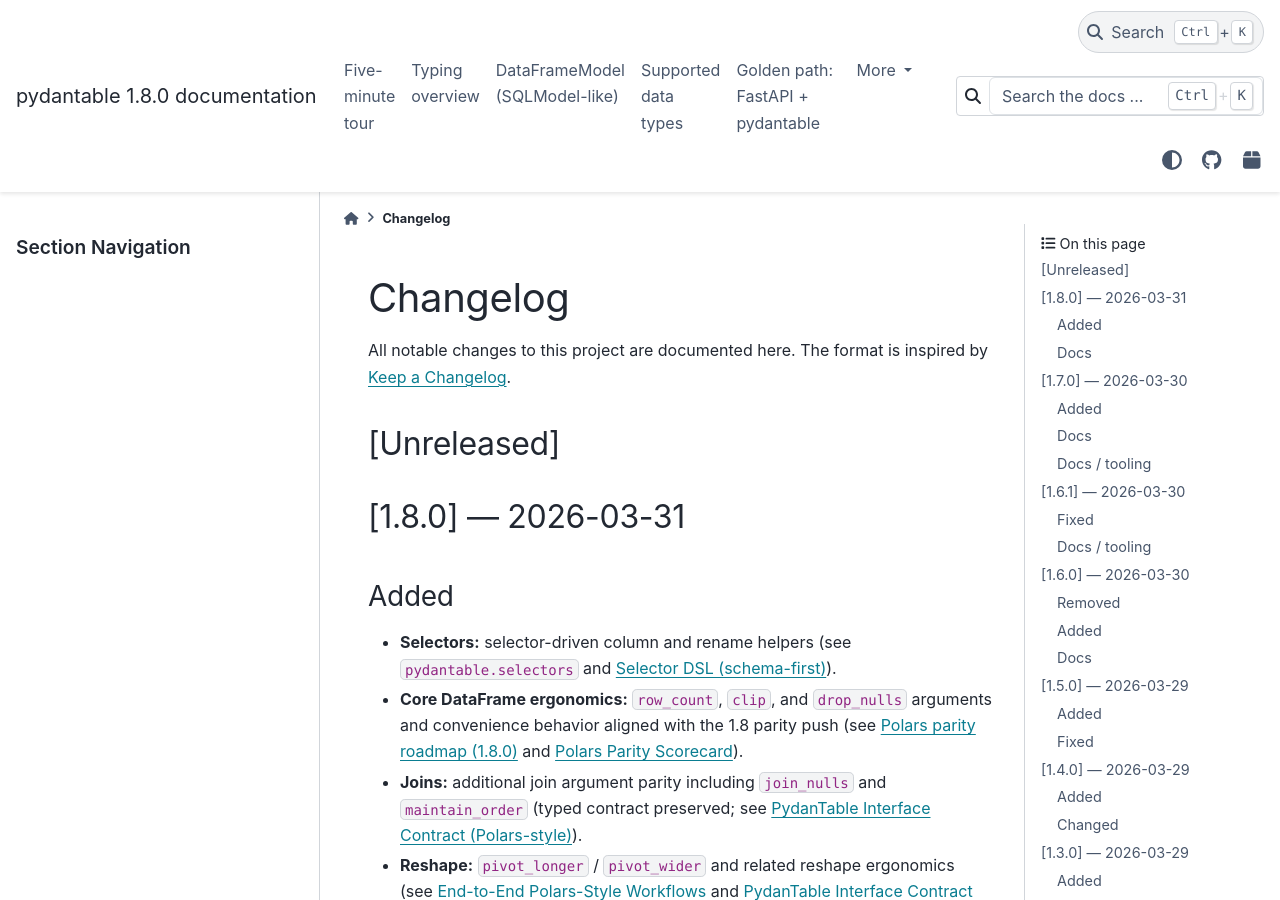
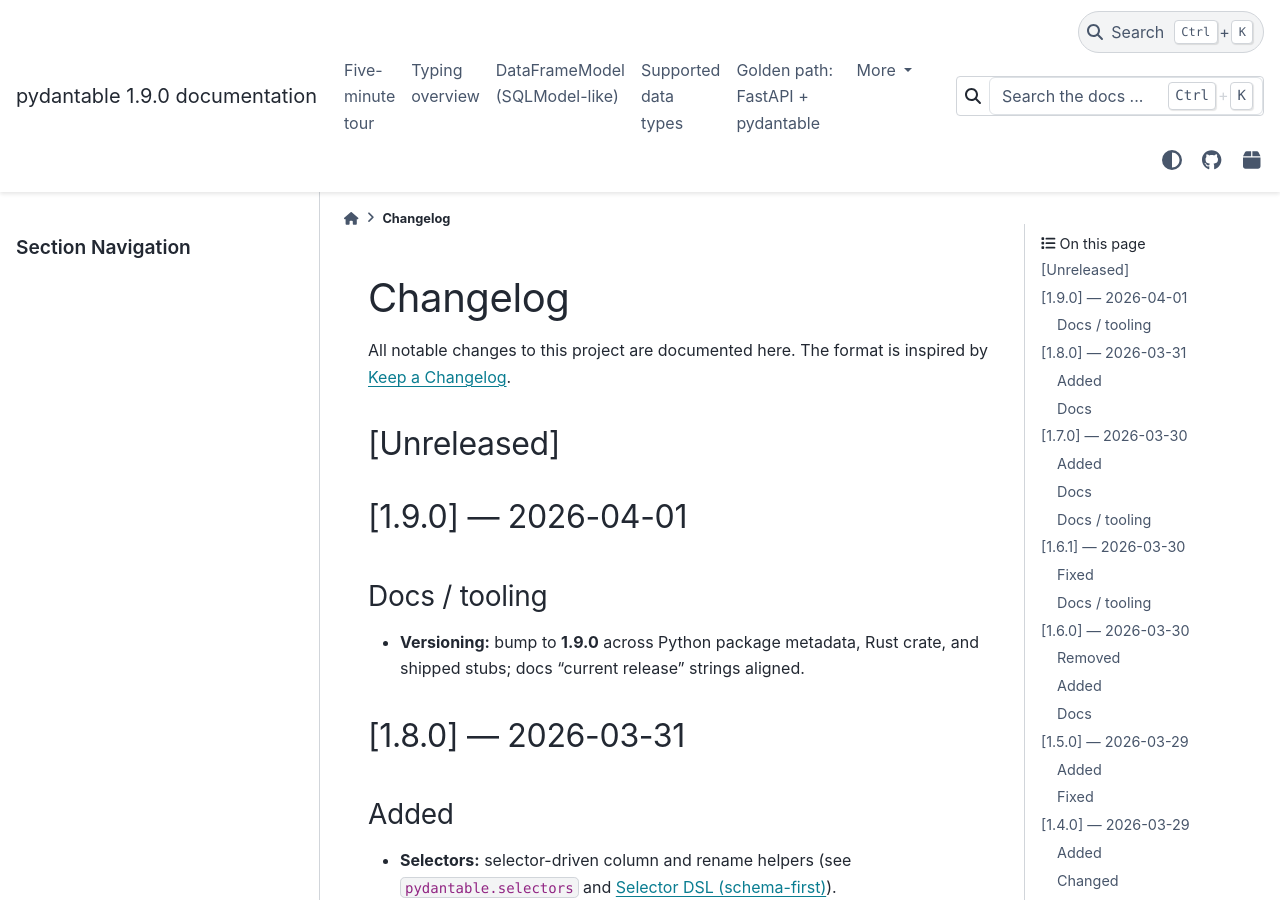
Before and after one commit to eddiethedean/pydantable, a Sphinx documentation site: the page built from docs/changelog.md, in a window 1280 px wide and 900 px high. Built offline with Sphinx 7.4.7 and the PyData theme 0.15.4, drawn with Linux system fonts in a browser that asks for light colours; the version number is read from the project's files by our own code.

Commit message:
chore(release): 1.9.0

```diff
--- a/docs/POLARS_TRANSFORMATIONS_ROADMAP.md
+++ b/docs/POLARS_TRANSFORMATIONS_ROADMAP.md
@@ -4,7 +4,7 @@
 Polars while preserving `pydantable`'s typed schema contracts.
 
 Notes that say **Implemented on branch `v0.5.0`** refer to historical work landed in the 0.5.x line.
-The current release is **1.8.0** (see `docs/changelog.md`). Older bullets below still record the 0.5.x baseline plus later additions.
+The current release is **1.9.0** (see `docs/changelog.md`). Older bullets below still record the 0.5.x baseline plus later additions.
 
 **Post–P7 (0.18.0+):** Phases **P1–P7** below are **complete**. Further Polars-style parity is **additive** (new `Expr` methods, transforms, or façade wrappers) and is tracked in [`PARITY_SCORECARD.md`](PARITY_SCORECARD.md), [`PYSPARK_PARITY.md`](PYSPARK_PARITY.md), and [`ROADMAP.md`](ROADMAP.md)—not as a new “P8” checklist unless maintainers add one explicitly.
 
--- a/docs/ROADMAP.md
+++ b/docs/ROADMAP.md
@@ -1,6 +1,6 @@
 # PydanTable roadmap (shipped → v1.0.0)
 
-**Latest release: `1.8.0`.** The **Planned v1.0.0** checklist (below) is **complete** for that tag. **Shipped in 0.23.0** adds **lazy `read_*` / `aread_*` file roots** (Parquet, CSV, NDJSON, IPC, **JSON**), **`DataFrame.write_*`** lazy pipeline output, **`export_*`** for eager dict→file, **`DataFrameModel`** glue (**`from_sql`**, **`write_sql`**, **`read_parquet_url_ctx`**), **HTTP/object-store `max_bytes`**, **`MissingRustExtensionError`**, and **breaking renames** (**`materialize_*`**, **`fetch_sql`**, **`fetch_*_url`**)—see **Shipped in 0.23.0** below and {doc}`IO_OVERVIEW`. **0.22.0** introduced the **`pydantable.io`** package (vocabulary evolved in **0.23.0**; see {doc}`changelog`). Earlier **0.20.0** / **0.21.0** items (**UX** docs, **Streamlit** interchange, …) remain in their sections. **ipywidgets** / interactive explorers remain **Later** unless promoted. This document also summarizes shipped history and **Later** / **After v1.0.0** backlogs.
+**Latest release: `1.9.0`.** The **Planned v1.0.0** checklist (below) is **complete** for that tag. **Shipped in 0.23.0** adds **lazy `read_*` / `aread_*` file roots** (Parquet, CSV, NDJSON, IPC, **JSON**), **`DataFrame.write_*`** lazy pipeline output, **`export_*`** for eager dict→file, **`DataFrameModel`** glue (**`from_sql`**, **`write_sql`**, **`read_parquet_url_ctx`**), **HTTP/object-store `max_bytes`**, **`MissingRustExtensionError`**, and **breaking renames** (**`materialize_*`**, **`fetch_sql`**, **`fetch_*_url`**)—see **Shipped in 0.23.0** below and {doc}`IO_OVERVIEW`. **0.22.0** introduced the **`pydantable.io`** package (vocabulary evolved in **0.23.0**; see {doc}`changelog`). Earlier **0.20.0** / **0.21.0** items (**UX** docs, **Streamlit** interchange, …) remain in their sections. **ipywidgets** / interactive explorers remain **Later** unless promoted. This document also summarizes shipped history and **Later** / **After v1.0.0** backlogs.
 
 Release history (high level): [`changelog.md`](changelog.md).
 
--- a/docs/changelog.md
+++ b/docs/changelog.md
@@ -3,6 +3,12 @@
 All notable changes to this project are documented here. The format is inspired by [Keep a Changelog](https://keepachangelog.com/en/1.1.0/).
 
 ## [Unreleased]
+
+## [1.9.0] — 2026-04-01
+
+### Docs / tooling
+
+- **Versioning:** bump to **1.9.0** across Python package metadata, Rust crate, and shipped stubs; docs “current release” strings aligned.
 
 ## [1.8.0] — 2026-03-31
 
--- a/pyproject.toml
+++ b/pyproject.toml
@@ -4,7 +4,7 @@
 
 [project]
 name = "pydantable"
-version = "1.8.0"
+version = "1.9.0"
 description = "Strongly-typed DataFrames for Python, powered by Rust."
 readme = "README.md"
 license = { text = "MIT" }
```
Also changed, not shown: docs/index.md (+1 -1 lines), 4 other files.
